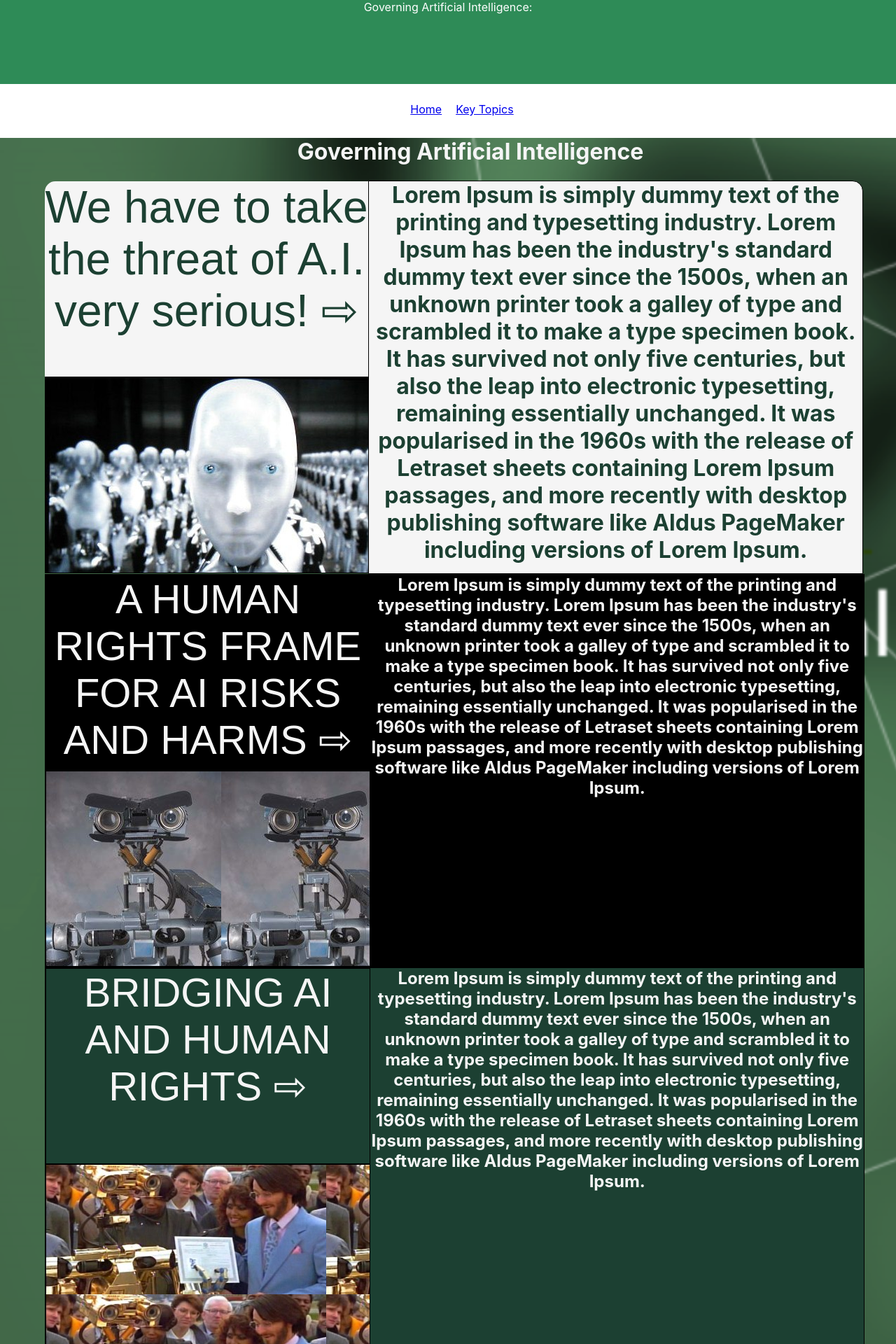
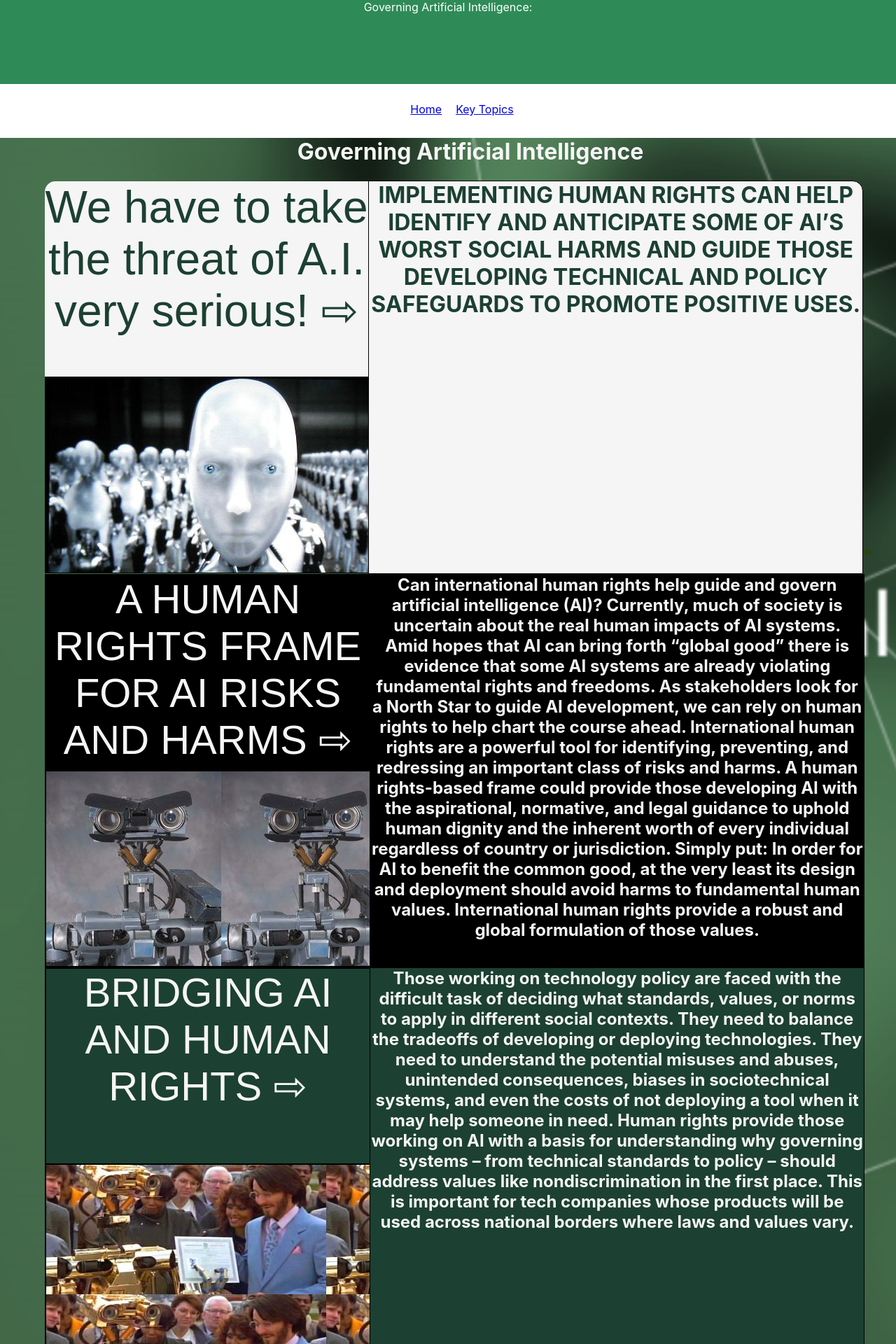
Before and after one commit to DevBara/React-Industry-Standard, a React (Create React App) app: page /KeyTopics in a window 1280 px wide. Shown: the top 1920 px of the page at 70% size. Built offline with nearby package versions, Linux system fonts and the light colour scheme.

Commit message:
updated text

```diff
--- a/src/components/KeyTopics.js
+++ b/src/components/KeyTopics.js
@@ -14,13 +14,13 @@ export default class KeyPoints extends Component {
                         </div>   <div id="aiImageOne"></div>
                 </div>
                 <div id="mainTextAreaOne">
-                <span id="mainTextSlide">Lorem Ipsum is simply dummy text of the printing and typesetting industry.
-                 Lorem Ipsum has been the industry's standard dummy text ever since the 1500s,
-                  when an unknown printer took a galley of type and scrambled it to make a type specimen book.
-                   It has survived not only five centuries, but also the leap into electronic typesetting,
-                    remaining essentially unchanged. It was popularised in the 1960s with the release of
-                     Letraset sheets containing Lorem Ipsum passages, and more recently with desktop
-                      publishing software like Aldus PageMaker including versions of Lorem Ipsum.</span>
+                <span id="mainTextSlide">
+                  IMPLEMENTING HUMAN RIGHTS CAN HELP
+                  IDENTIFY AND ANTICIPATE SOME OF AI’S WORST
+                  SOCIAL HARMS AND GUIDE THOSE DEVELOPING
+                  TECHNICAL AND POLICY SAFEGUARDS TO
+                  PROMOTE POSITIVE USES.
+                </span>
                 </div>
              </div>
              <div id="sectionTwo">
@@ -30,13 +30,19 @@ export default class KeyPoints extends Component {
                         </div>   <div id="aiImageTwo"></div>
                 </div>
                 <div id="mainTextAreaTwo">
-                <span id="mainTextSlide">Lorem Ipsum is simply dummy text of the printing and typesetting industry.
-                 Lorem Ipsum has been the industry's standard dummy text ever since the 1500s,
-                  when an unknown printer took a galley of type and scrambled it to make a type specimen
-                  book. It has survived not only five centuries, but also the leap into electronic
-                  typesetting, remaining essentially unchanged. It was popularised in the 1960s with the
-                   release of Letraset sheets containing Lorem Ipsum passages, and more recently with
-                    desktop publishing software like Aldus PageMaker including versions of Lorem Ipsum.</span>
+                <span id="mainTextSlide">
+
+                  Can international human rights help guide and govern artificial intelligence (AI)?
+                  Currently, much of society is uncertain about the real human impacts of AI systems.
+                  Amid hopes that AI can bring forth “global good” there is evidence that some AI systems are already violating fundamental rights and freedoms.
+                  As stakeholders look for a North Star to guide AI development, we can rely on human rights to help chart the course ahead.
+                  International human rights are a powerful tool for identifying, preventing, and redressing an important class of risks and harms.
+                  A human rights-based frame could provide those developing AI with the aspirational, normative, and legal
+                  guidance to uphold human dignity and the inherent worth of every individual regardless of country or jurisdiction. Simply put:
+                  In order for AI to benefit the common good, at the very least its design and deployment should avoid harms to fundamental human
+                  values. International human rights provide a robust and global formulation of those values.
+
+                </span>
                 </div>
              </div>
              <div id="sectionThree">
@@ -46,13 +52,15 @@ export default class KeyPoints extends Component {
                         </div>   <div id="aiImageThree"></div>
                 </div>
                 <div id="mainTextAreaThree">
-                <span id="mainTextSlide">Lorem Ipsum is simply dummy text of the printing and typesetting industry.
-                 Lorem Ipsum has been the industry's standard dummy text ever since the 1500s,
-                  when an unknown printer took a galley of type and scrambled it to make a type specimen
-                   book. It has survived not only five centuries, but also the leap into electronic
-                    typesetting, remaining essentially unchanged. It was popularised in the 1960s with the
-                     release of Letraset sheets containing Lorem Ipsum passages, and more recently with
-                      desktop publishing software like Aldus PageMaker including versions of Lorem Ipsum.</span>
+                <span id="mainTextSlide">
+                     Those working on technology policy are faced with the difficult task of deciding what standards, values, or norms to
+                     apply in different social contexts. They need to balance the tradeoffs of developing or deploying technologies.
+                     They need to understand the potential misuses and abuses, unintended consequences, biases in sociotechnical systems,
+                     and even the costs of not deploying a tool when it may help someone in need.
+                     Human rights provide those working on AI with a basis for understanding why governing systems –
+                     from technical standards to policy – should address values like nondiscrimination in the first place.
+                     This is important for tech companies whose products will be used across national borders where laws and values vary.
+                </span>
                 </div>
              </div>
           </div>
```
